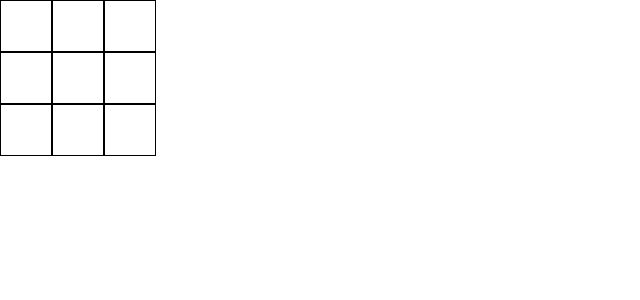
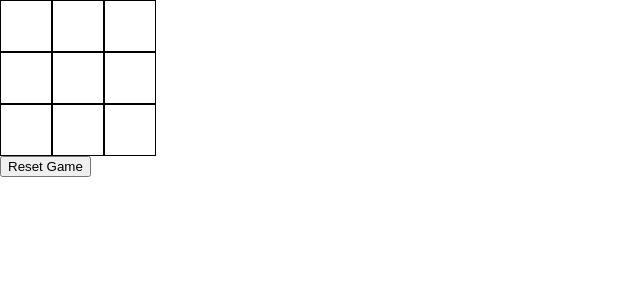
Before and after one commit to grumpycat808/react_greatfrontend, a React (Create React App) app: page / in a window 1280 px wide. Shown: the top 300 px of the page, without its empty margins (0-640 px from the left). Built offline with nearby package versions, Linux system fonts and the light colour scheme.

Commit message:
Reset button

```diff
--- a/src/TicTacToe.js
+++ b/src/TicTacToe.js
@@ -6,73 +6,60 @@ function TicTacToe(props) {
         ['', '', ''],
         ['', '', ''],
     ]
+    const [boardState, setBoardState] = useState(initialState);
+    const [action, setAction] = useState('X');
+    const [winner, setWinner] = useState('');
+    useEffect(() => {
+        const currentWinner = checkWinner();
+        if(currentWinner !== '') console.log("Winner: " + currentWinner)
+            setWinner(currentWinner);
+    }, [boardState])
+    //What should be used as the key?
 
-    const [action, setAction] = useState('X')
-    const [boardState, setBoardState] = useState(initialState)
+    const handleReset = () => {
+        setBoardState(initialState);
+        setWinner('');
+    }
     const checkWinner = () => {
         for (let index = 0; index < boardState.length; index++) {
-            const value = boardState[index][0]
-            let same = true
+            let same = true;
+            const value = boardState[index][0];
             for (let j = 1; j < boardState[index].length; j++) {
-                if (boardState[index][j] != value) same = false
+                if(value !== boardState[index][j]) same = false;
             }
-
-            if (same) return value
+            if(same) return value
         }
 
-        for (let index = 0; index < 3; index++) {
-            const element = boardState[0][index]
-            let same = true
-            for (let j = 0; j < 3; j++) {
-                if (boardState[j][index] != element) same = false
+        for (let index = 0; index < boardState[0].length; index++) {
+            let same = true;
+            const value = boardState[0][index];
+            for (let j = 1; j < boardState.length; j++) {
+                if(value !== boardState[j][index]) same = false;
             }
-            if (same) return element;
+            if(same) return value
         }
 
         if(boardState[0][0] === boardState[1][1] && boardState[0][0] === boardState[2][2]) return boardState[0][0];
+        if(boardState[2][0] === boardState[1][1] && boardState[2][0] === boardState[0][2]) return boardState[2][0];
 
-        if(boardState[2][0] === boardState[1][1] && boardState[0][0] === boardState[0][2]) return boardState[0][0];
         return '';
     }
-    useEffect(() => {
-        if(checkWinner() !== "") {
-            console.log("Winner: " + checkWinner());
-        }
-    }, [boardState])
+    const handleClick = (row, col) => {
+        if(boardState[row][col] !== '' || winner !== '') return;
 
-    const handleClick = (row, column) => {
-        if (boardState[row][column] !== '') return
-        console.log('row', row)
-        console.log('column', column)
-        const copy = structuredClone(boardState)
+        const copy = structuredClone(boardState);
+        copy[row][col] = action;
+        console.log(copy);
+        setBoardState(copy);
+        setAction(action === 'X' ? 'O' : 'X');
+    }
+    const board = boardState.map((row, rowIndex) => {
 
-        copy[row][column] = action
-        setAction(action === 'X' ? 'O' : 'X')
-        setBoardState(copy)
-
-    }
-    return (
-        <div className="board">
-            {boardState.map((row, rowIndex) => {
-                console.log(initialState[0][1])
-                return (
-                    <div key={rowIndex} className="row">
-                        {row.map((item, index) => {
-                            return (
-                                <div
-                                    key={index}
-                                    className="square"
-                                    onClick={() => handleClick(rowIndex, index)}
-                                >
-                                    {item}
-                                </div>
-                            )
-                        })}
-                    </div>
-                )
-            })}
-        </div>
-    )
+        return <div className='row' key={rowIndex}>{row.map((square, colIndex) =>{
+            return  <div key={colIndex} onClick={() => handleClick(rowIndex, colIndex)} className='square'>{square}</div>
+        })}</div>
+    })
+    return <div className='board'>{board}<button onClick={() => handleReset()}>Reset Game</button></div>
 }
 
 export default TicTacToe
--- a/src/tic-tac-toe.css
+++ b/src/tic-tac-toe.css
@@ -1,7 +1,12 @@
 .board {
     display: flex;
+    flex-direction: column;
 }
 
+.row {
+    display: flex;
+    flex-direction: row;
+}
 .square {
     height: 50px;
     width: 50px;
@@ -12,3 +17,7 @@
     justify-content: center;
     font-size: 2rem;
 }
+
+button {
+    width: fit-content;
+}
```
